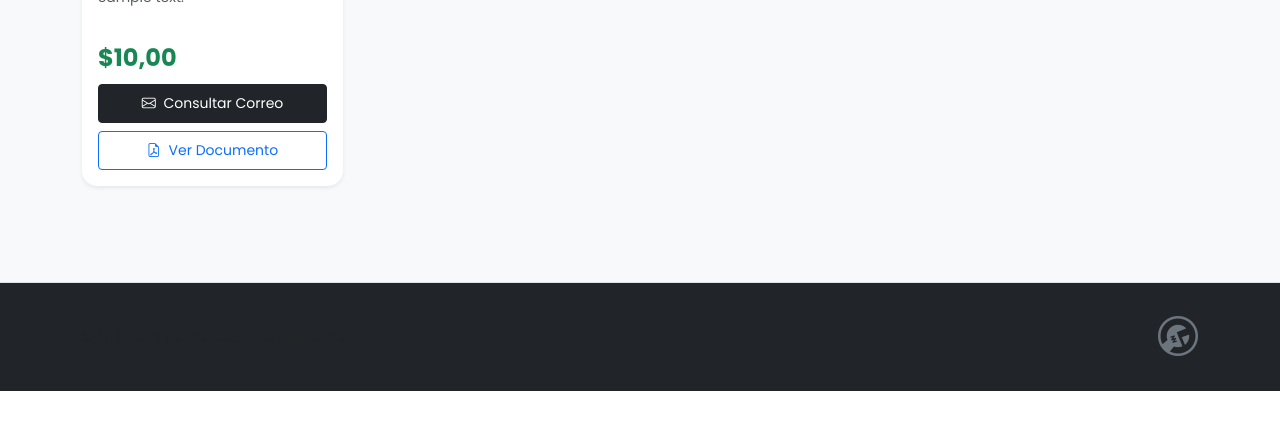
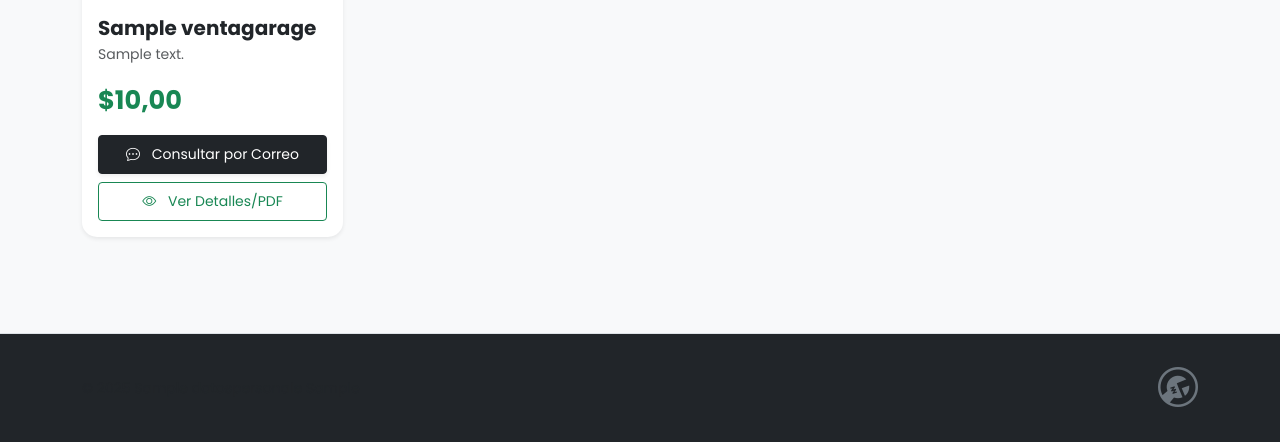
Before and after one commit to 10SEBASG01/CV-JANDRY-GUARANDA, a Django app: page /garage/ in a window 1280 px wide. Shown: the part 507-949 px from the top of the page. Before the commit the page ends 898 px from the top, so only its background shows below. Run offline with Django 5.2, Linux system fonts and the light colour scheme; tables that the repository leaves empty hold one stand-in row (values such as "Sample post").

Commit message:
Decimo Segundo Commit Proyecto

```diff
--- a/Perfil/templates/garage.html
+++ b/Perfil/templates/garage.html
@@ -17,18 +17,30 @@
         box-shadow: 0 12px 25px rgba(0,0,0,0.1) !important;
     }
 
-    .product-image-placeholder {
-        height: 180px;
-        background: #f1f3f5;
+    /* Contenedor de imagen dinámico */
+    .product-image-container {
+        height: 220px; /* Un poco más alto para que luzca la foto */
+        background: #f8f9fa;
         display: flex;
         align-items: center;
         justify-content: center;
+        overflow: hidden;
+        border-bottom: 1px solid #eee;
+    }
+
+    .product-image-container img {
+        width: 100%;
+        height: 100%;
+        object-fit: cover; /* Ajusta la foto sin deformarla */
+    }
+
+    .product-image-placeholder {
         color: #adb5bd;
-        font-size: 3rem;
+        font-size: 4rem;
     }
 
     .price-tag {
-        font-size: 1.5rem;
+        font-size: 1.6rem;
         font-weight: 800;
         color: #198754;
     }
@@ -43,25 +55,12 @@
         font-size: 0.75rem;
         text-transform: uppercase;
         z-index: 10;
+        box-shadow: 0 2px 5px rgba(0,0,0,0.1);
     }
 
     .status-Bueno { background-color: #d1e7dd; color: #0f5132; }
     .status-Regular { background-color: #fff3cd; color: #664d03; }
 
-    .btn-buy {
-        background-color: #212529;
-        color: white;
-        border-radius: 10px;
-        font-weight: 600;
-        transition: all 0.2s;
-    }
-
-    .btn-buy:hover {
-        background-color: #000;
-        color: #fff;
-    }
-
-    /* Ajuste para que los botones se vean bien en columna */
     .card-buttons-container {
         display: flex;
         flex-direction: column;
@@ -73,6 +72,7 @@
     <div class="col-md-8">
         <h1 class="fw-bold"><i class="bi bi-tag-fill text-success me-2"></i> Venta de Garage</h1>
         <p class="text-muted">Artículos disponibles para la venta. Precios negociables.</p>
+        <hr>
     </div>
 </div>
 
@@ -84,30 +84,38 @@
                 {{ item.estadoproducto }}
             </span>
 
-            <div class="product-image-placeholder">
-                <i class="bi bi-cart3"></i>
+            <div class="product-image-container">
+                {% if item.documento_interes %}
+                    {# Si es una imagen (jpg, png, webp), la muestra. Si es PDF, se verá el link abajo #}
+                    <img src="{{ item.documento_interes.url }}" alt="{{ item.nombreproducto }}"
+                         onerror="this.onerror=null; this.parentElement.innerHTML='<div class=\'text-center\'><i class=\'bi bi-file-earmark-pdf fs-1 text-primary\'></i><br><small class=\'text-muted\'>Ver PDF abajo</small></div>';">
+                {% else %}
+                    <div class="product-image-placeholder">
+                        <i class="bi bi-image"></i>
+                    </div>
+                {% endif %}
             </div>
 
-            <div class="card-body d-flex flex-column">
+            <div class="card-body d-flex flex-column p-3">
                 <h5 class="fw-bold text-dark mb-1">{{ item.nombreproducto }}</h5>
-                <p class="text-muted small flex-grow-1">{{ item.descripcion }}</p>
+                <p class="text-muted small flex-grow-1 mb-3">{{ item.descripcion }}</p>
 
-                <div class="mt-3">
-                    <div class="mb-2">
+                <div class="mt-auto">
+                    <div class="mb-3">
                         <span class="price-tag">${{ item.valordelbien }}</span>
                     </div>
 
                     <div class="card-buttons-container">
-                        <a href="mailto:{{ perfil.email_contacto }}?subject=Interés en producto: {{ item.nombreproducto }}&body=Hola {{ perfil.nombres }}, me interesa comprar este producto."
-                           class="btn btn-dark btn-sm w-100 py-2">
-                           <i class="bi bi-envelope me-1"></i> Consultar Correo
+                        <a href="mailto:{{ perfil.email_contacto }}?subject=Interés en: {{ item.nombreproducto }}&body=Hola {{ perfil.nombres }}, me interesa este artículo."
+                           class="btn btn-dark btn-sm w-100 py-2 shadow-sm">
+                           <i class="bi bi-chat-dots me-2"></i> Consultar por Correo
                         </a>
 
                         {% if item.documento_interes %}
                         <a href="{{ item.documento_interes.url }}"
                            target="_blank"
-                           class="btn btn-outline-primary btn-sm w-100 py-2">
-                           <i class="bi bi-file-earmark-pdf me-1"></i> Ver Documento
+                           class="btn btn-outline-success btn-sm w-100 py-2">
+                           <i class="bi bi-eye me-2"></i> Ver Detalles/PDF
                         </a>
                         {% endif %}
                     </div>
```
